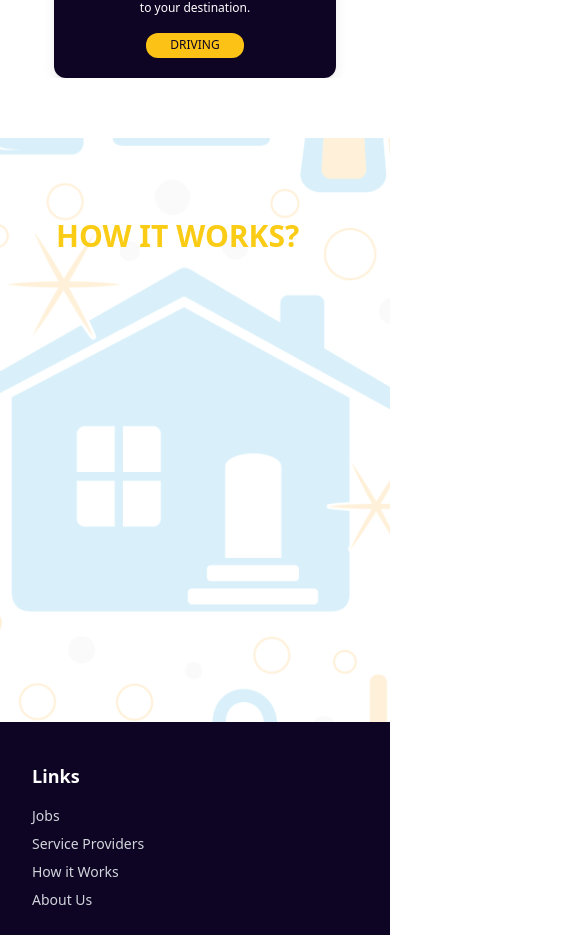
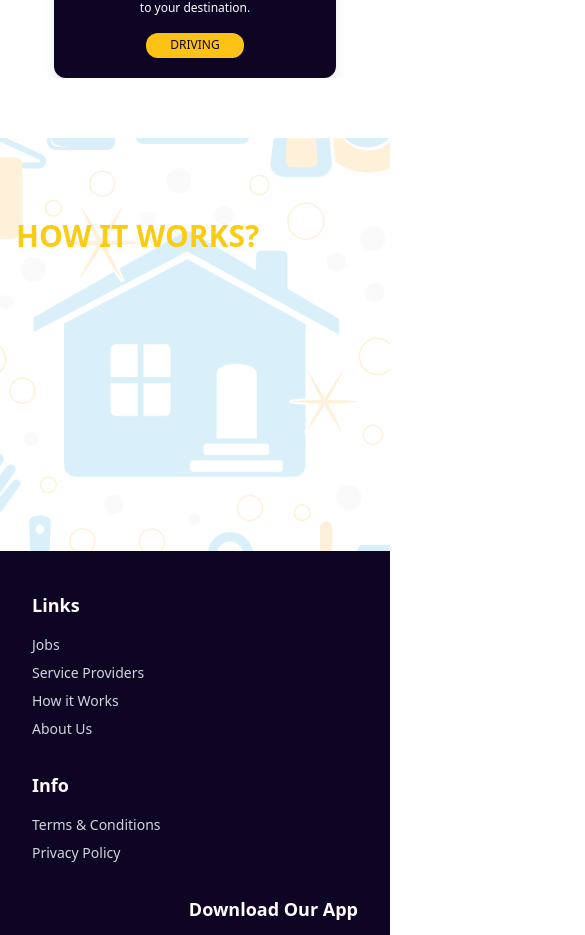
Before and after one commit to VirtusaMax/service-me-front-end, a React (Vite) app: page / in a window 390 px wide. Shown: the part 2773-3708 px from the top of the page, 585 px wide, since content can reach past the window. Built offline with nearby package versions, Linux system fonts and the light colour scheme.

Commit message:
update worksection

```diff
--- a/src/components/custom-components/HowItWorks.jsx
+++ b/src/components/custom-components/HowItWorks.jsx
@@ -5,7 +5,7 @@ import ReactPlayer from "react-player";
 const HowItWorks = () => {
   return (
     <div
-      className="relative bg-cover bg-center py-20 px-14 h-[600px] w-full top-4"
+      className="relative bg-cover bg-center py-20 px-4 sm:px-8 md:px-14 h-auto w-full top-4"
       style={{
         backgroundImage: `url(${backgroundImage})`,
       }}
@@ -17,15 +17,16 @@ const HowItWorks = () => {
           HOW IT WORKS?
         </h2>
 
-
-          <div className="w-[640px] h-[360px] md:w-50 md:h-100 ml-20">
+        <div className="mx-auto max-w-4xl">
+          <div className="relative pb-[56.25%] h-0">
             <ReactPlayer
               url="https://youtu.be/0x5mf8BUJZY?si=xNZbFJSKlt9bKY4A"
+              className="absolute top-0 left-0 w-full h-full"
               width="100%"
               height="100%"
               controls
             />
-
+          </div>
         </div>
       </div>
     </div>
```
Lines whose indentation alone changed are shown as unchanged.
